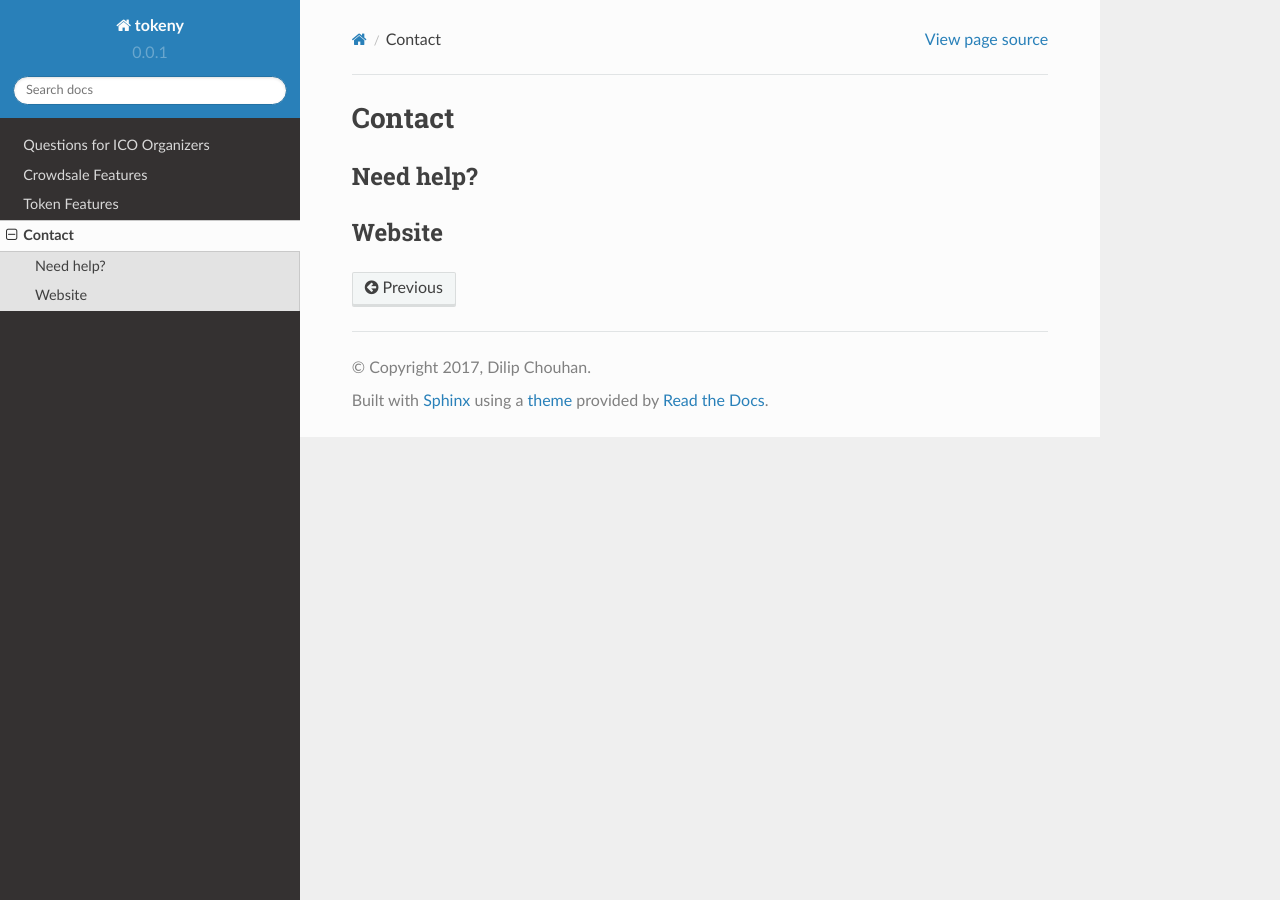
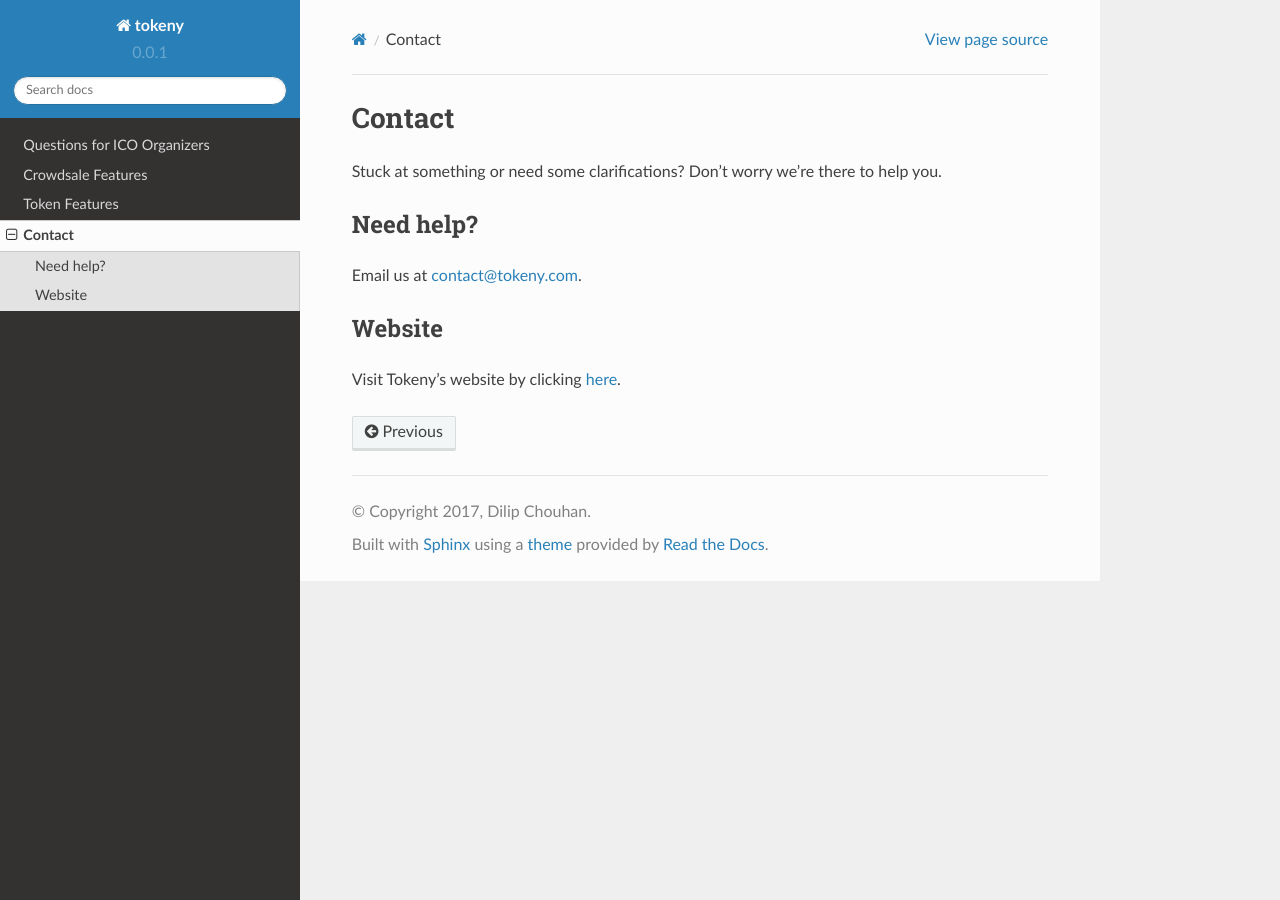
Before and after one commit to tokenyICO/documentation, a Sphinx documentation site: the page built from docs/source/contact.rst, in a window 1280 px wide. Built offline with Sphinx 7.4.7 and the Read the Docs theme 2.0.0, drawn with Linux system fonts in a browser that asks for light colours.

Commit message:
Updated- Contact

```diff
--- a/docs/source/contact.rst
+++ b/docs/source/contact.rst
@@ -1,8 +1,13 @@
 Contact
 =======
+Stuck at something or need some clarifications? Don't worry we're there to help you.
 
 Need help?
 ----------
 
+Email us at contact@tokeny.com.
+
 Website
 -------
+
+Visit Tokeny's website by clicking `here <https://tokeny.com/>`_.
```
